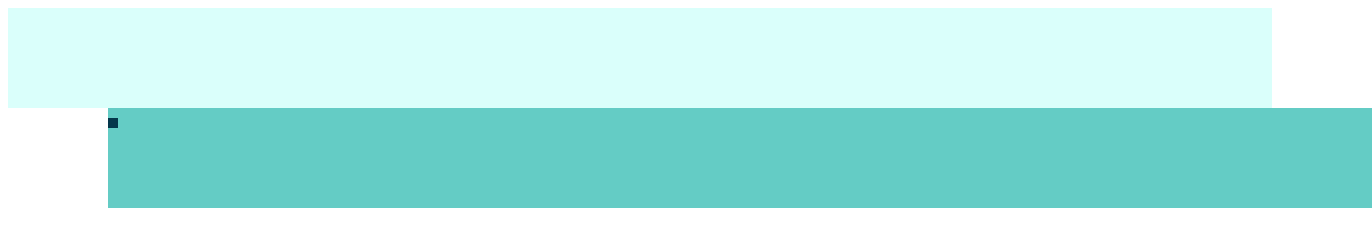
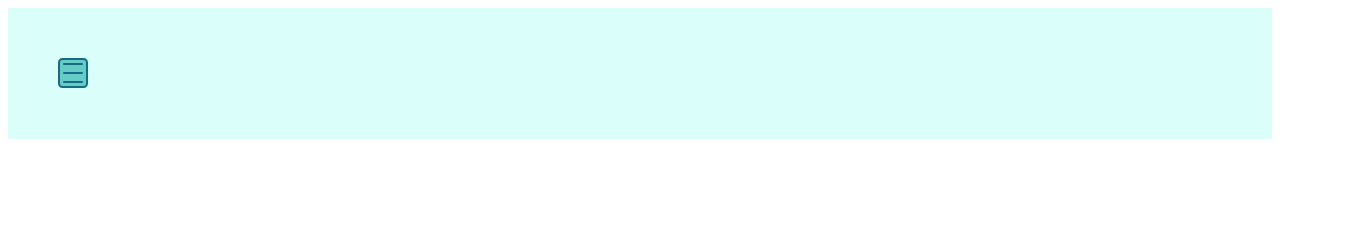
Before and after one commit to OtmarKirch/css-animations, a plain HTML site: page Eigen/index.html in a window 1280 px wide. Shown: the whole page, 1372 px wide, since content can reach past the window. Drawn offline with Linux system fonts and the light colour scheme.

Commit message:
Add button

```diff
--- a/Eigen/index.html
+++ b/Eigen/index.html
@@ -1,18 +1,20 @@
 <!DOCTYPE html>
 <html lang="en">
-<head>
-    <meta charset="UTF-8">
-    <meta name="viewport" content="width=device-width, initial-scale=1.0">
-    <link rel="stylesheet" href="style.css">
+  <head>
+    <meta charset="UTF-8" />
+    <meta name="viewport" content="width=device-width, initial-scale=1.0" />
+    <link rel="stylesheet" href="style.css" />
     <title>Document</title>
-</head>
-<body>
-    <div class="container1">
-        <div class="container2">
-            <div class="division1"></div>
-            <div class="division2"></div>
-            <div class="division3"></div>
-        </div>
+  </head>
+  <body>
+    <div class="container">
+      <div class="exit-button-container">
+        <button>
+          <div class="line-top"></div>
+          <div class="line-middle"></div>
+          <div class="line-bottom"></div>
+        </button>
+      </div>
     </div>
-</body>
+  </body>
 </html>
--- a/Eigen/style.css
+++ b/Eigen/style.css
@@ -5,23 +5,71 @@
     --light: #DAFFFB;
 }
 
-.container1 {
+.container {
+    padding: 50px;
     background-color: var(--light);
 }
 
-.container2 {
-    position: relative;
-    background-color: var(--medium);
-    top: 100px;
-    left: 100px;
-    height: 100px;
+.exit-button-container {
+
 
 }
 
-.division1 {
+button {
+    position: relative;
+    background-color: var(--medium);
+    height: 30px;
+    width: 30px;
+    border: 2px solid var(--dark);
+    border-radius: 15%;
+}
+
+.line-top {
     position: absolute;
-    top: 10px;
-    width: 10px;
-    height: 10px;
-    background-color: var(--very-dark);
+    top: 3px;
+    left: 3px;
+    width: 20px;
+    height: 2px;
+    border-radius: 2px;
+    background-color: var(--dark);
+    transform-origin: left;
+    transition: transform 0.5s ease-in-out, width .5s ease-in-out;
 }
+
+.line-middle {
+    position: absolute;
+    top: 12px;
+    left: 3px;
+    width: 20px;
+    height: 2px;
+    border-radius: 2px;
+    background-color: var(--dark);
+    opacity: 1;
+    transition: opacity 0.5s ease-in-out;
+}
+
+.line-bottom {
+    position: absolute;
+    bottom: 3px;
+    left: 3px;
+    width: 20px;
+    height: 2px;
+    border-radius: 2px;
+    background-color: var(--dark);
+    transform-origin: left;
+    transition: transform 0.5s ease-in-out, width .5s ease-in-out;
+}
+
+button:hover .line-top {
+    transform: rotate(43deg);
+    width: 27px;
+}
+
+button:hover .line-bottom {
+    transform: rotate(-43deg);
+    width: 27px;
+}
+
+button:hover .line-middle {
+    opacity: 0;
+}
```
